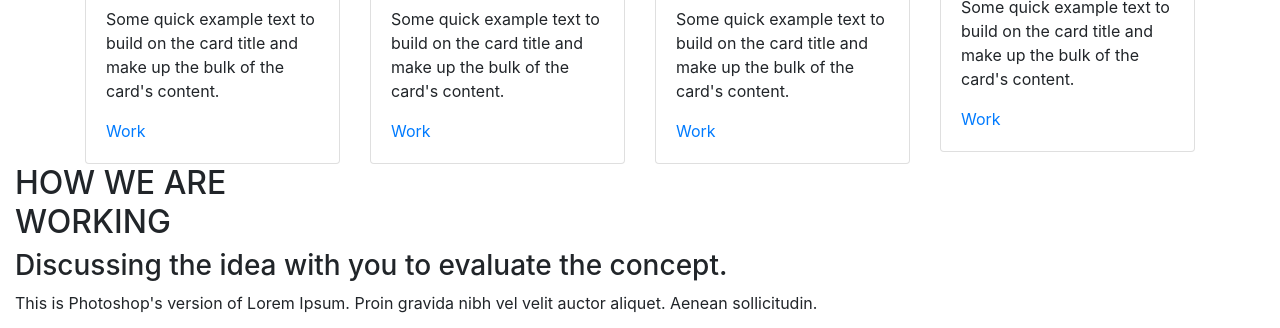
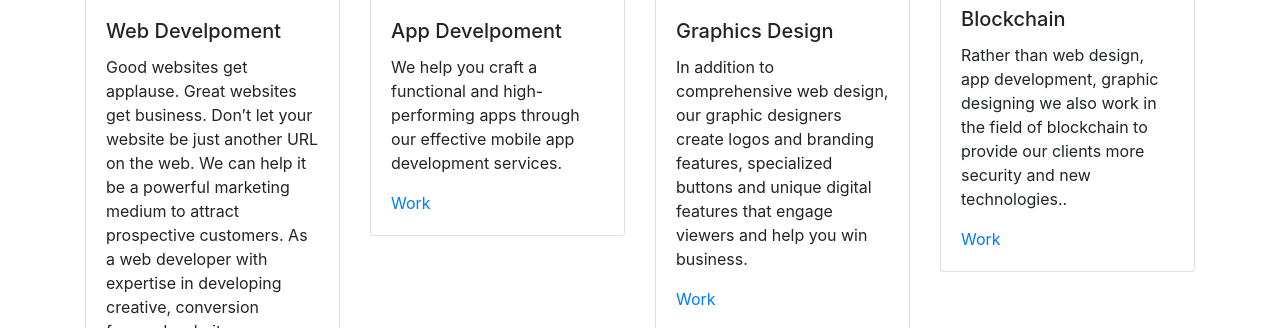
Before and after one commit to neha-webllisto/webllisto_mezzanine_project, a Django app: template templates/home/home.html in a window 1280 px wide. Shown: the part 1857-2185 px from the top of the page. Run offline with Django 3.2, Linux system fonts and the light colour scheme; the template is opened without the code that fills it, so the values that code supplies are empty; some libraries are stand-ins or nearby versions.

Commit message:
modificaion in home.html

```diff
--- a/templates/home/home.html
+++ b/templates/home/home.html
@@ -122,7 +122,10 @@
                     <div class="custom_card_wr_490">
                         <div class="card">
                             <div class="card-body">
-                                <p class="card-text">This is Photoshop's version  of Lorem Ipsum. Proin gravida nibh vel velit auctor aliquet. Aenean sollicitudin, lorem quis bibendum auctor, nisi elit consequat ipsum, nec sagittis sem nibh id elit. Duis sed odio sit.<a href="#" class="view_more_link">What We Can Do</a>
+                                <p class="card-text">We are a passionate, results-oriented website design, app development, graphics designer and blockchain user in India .
+We deliver end-to-end website design, app development, graphic design solutions that are focused on client goals and objectives.
+From strategy and design to graphic design and app development, our team of specialists delivers client success on every project assigned.
+We will help you exceed your expectations.<a href="#" class="view_more_link">What We Can Do</a>
                             </div>
                         </div>
                     </div>
@@ -132,7 +135,11 @@
                         <img class="card-img-top" src="{% static 'images/web_development_icon1.png' %}" alt="Web Develpoment Image">
                         <div class="card-body">
                             <h5 class="card-title">Web Develpoment</h5>
-                            <p class="card-text">Some quick example text to build on the card title and make up the bulk of the card's content.</p>
+                            <p class="card-text">Good websites get applause. Great websites get business.
+
+Don’t let your website be just another URL on the web. We can help it be a powerful marketing medium to attract prospective customers.
+
+As a web developer with expertise in developing creative, conversion focused websites, we are well-poised to help your business make a mark online.</p>
                             <a href="#" class="view_more_link view_service_details">Work</a>
                         </div>
                     </div>
@@ -142,7 +149,7 @@
                         <img class="card-img-top" src="{% static 'images/app_development_icon1.png' %}" alt="App Develpoment Image">
                         <div class="card-body">
                             <h5 class="card-title">App Develpoment</h5>
-                            <p class="card-text">Some quick example text to build on the card title and make up the bulk of the card's content.</p>
+                            <p class="card-text">We help you craft a functional and high-performing apps through our effective mobile app development services.</p>
                             <a href="#" class="view_more_link view_service_details">Work</a>
                         </div>
                     </div>
@@ -152,7 +159,8 @@
                         <img class="card-img-top" src="{% static 'images/graphics_design_icon1.png' %}" alt="Graphics Design Image">
                         <div class="card-body">
                             <h5 class="card-title">Graphics Design</h5>
-                            <p class="card-text">Some quick example text to build on the card title and make up the bulk of the card's content.</p>
+                            <p class="card-text">In addition to comprehensive web design, our graphic designers create logos and branding features,
+specialized buttons and unique digital features that engage viewers and help you win business.</p>
                             <a href="#" class="view_more_link view_service_details">Work</a>
                         </div>
                     </div>
@@ -162,7 +170,7 @@
                         <img class="card-img-top blockchain_image" height="177" src="{% static 'images/blockchain_icon1.png' %}" alt="Blockchain Image">
                         <div class="card-body">
                             <h5 class="card-title">Blockchain</h5>
-                            <p class="card-text">Some quick example text to build on the card title and make up the bulk of the card's content.</p>
+                            <p class="card-text">Rather than web design, app development, graphic designing we also work in the field of blockchain to provide our clients more security and new technologies..</p>
                             <a href="#" class="view_more_link view_service_details">Work</a>
                         </div>
                     </div>
```
